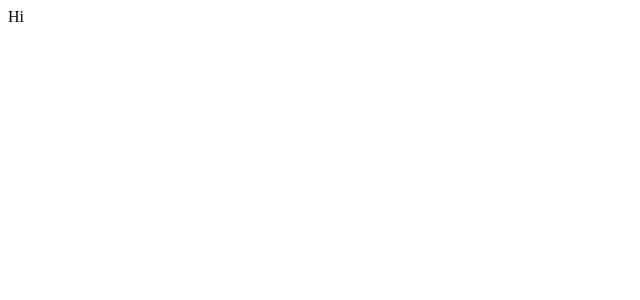
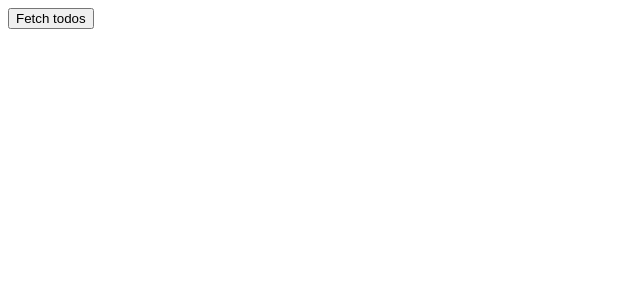
Before and after one commit to ionescuflorin/react-ts, a React (Create React App) app: page / in a window 1280 px wide. Shown: the top 300 px of the page, without its empty margins (0-640 px from the left). Built offline with nearby package versions, Linux system fonts and the light colour scheme.

Commit message:
Render a list

```diff
--- a/src/components/App.tsx
+++ b/src/components/App.tsx
@@ -7,8 +7,23 @@
   fetchTodos(): any;
 }
 class _App extends Component<AppProps> {
+  onButtonClick = (): void => {
+    this.props.fetchTodos();
+  };
+
+  renderList(): JSX.Element[] {
+    return this.props.todos.map((todo: Todo) => {
+      return <div key={todo.id}>{todo.title}</div>;
+    });
+  }
+
   render() {
-    return <div>Hi</div>;
+    return (
+      <div>
+        <button onClick={this.onButtonClick}>Fetch todos</button>
+        {this.renderList()}
+      </div>
+    );
   }
 }
 
```
